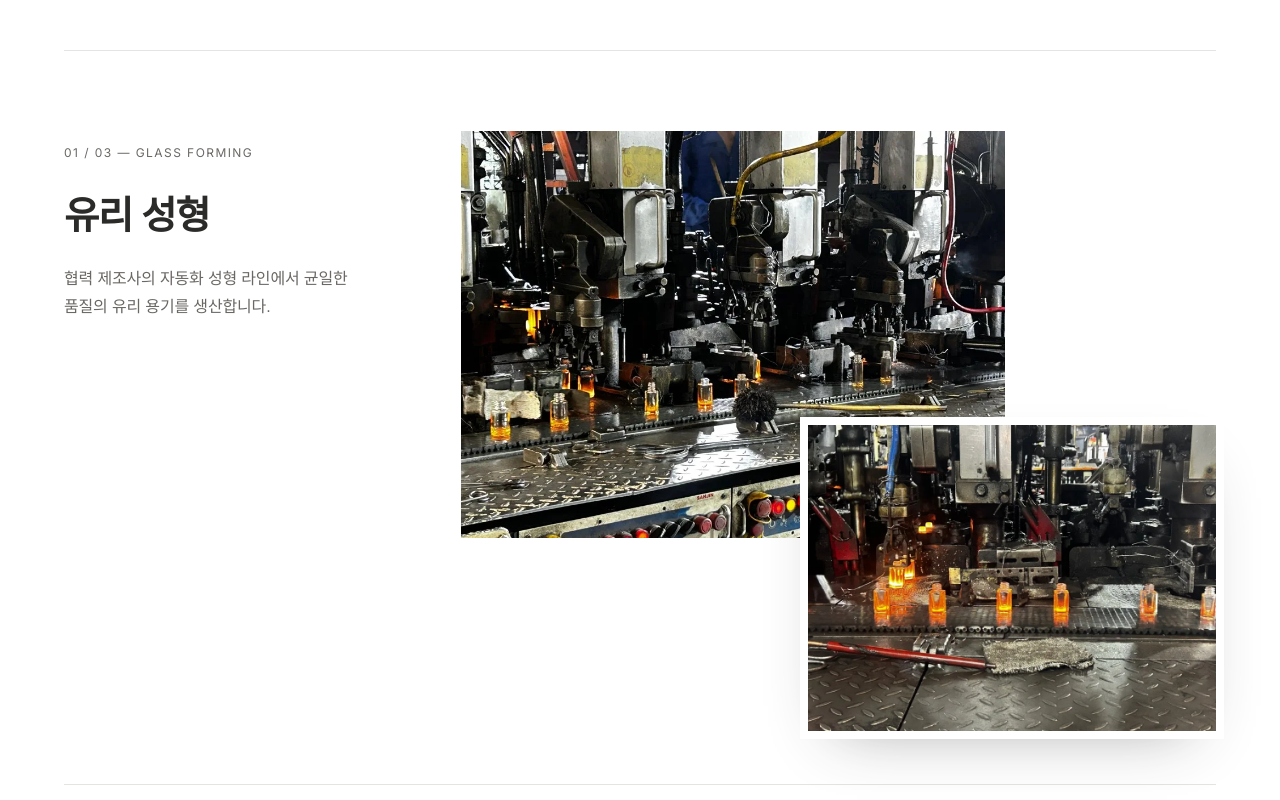
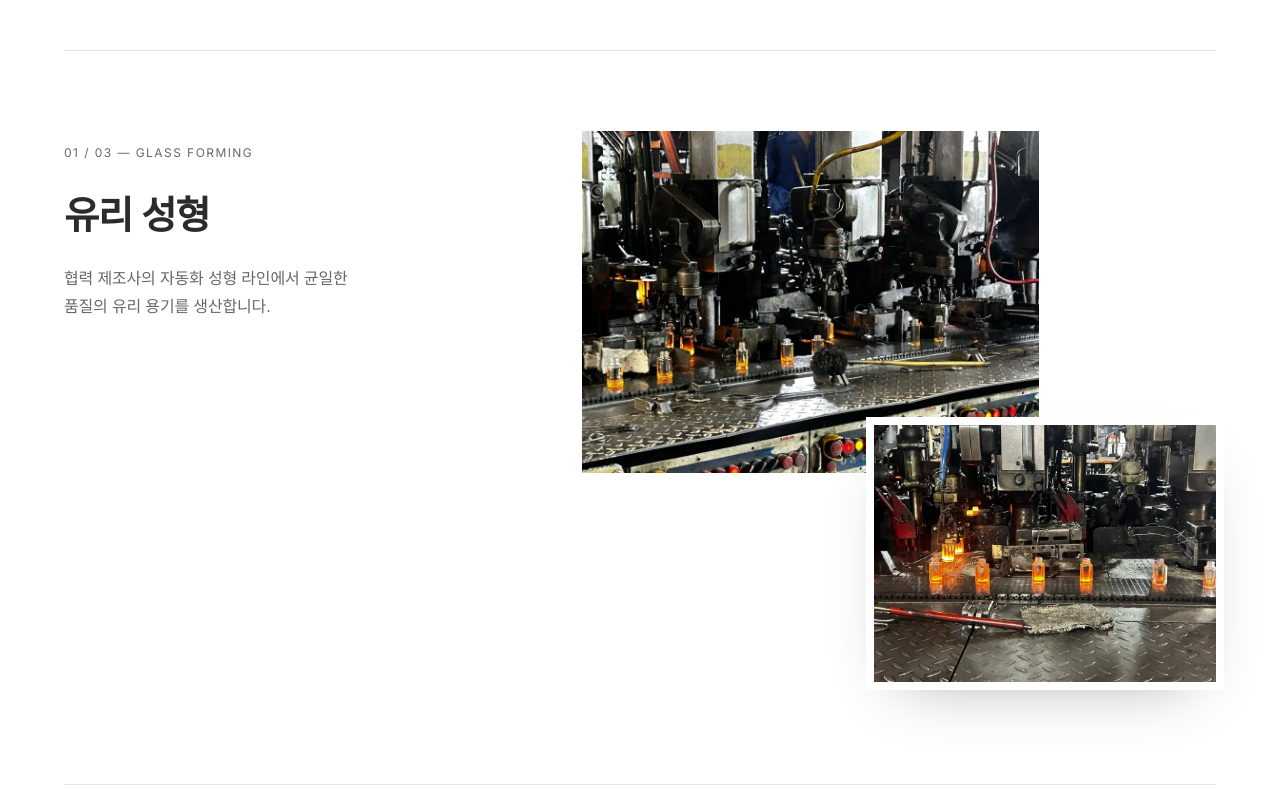
Before and after one commit to elisaohh/yy-corporation, a Next.js app: page /process in a window 1280 px wide. Shown: the part 1740-2540 px from the top of the page. Built offline with nearby package versions, Linux system fonts and the light colour scheme; a web font is replaced by a local one.

Commit message:
PROCESS: 후가공 슬라이드 제거, ONE-STOP 사진 크기 축소
Co-Authored-By: Claude Opus 5.5 <noreply@anthropic.com>

```diff
--- a/src/app/process/page.tsx
+++ b/src/app/process/page.tsx
@@ -1,7 +1,6 @@
 import type { Metadata } from "next";
 import { ContactCta } from "@/components/home/ContactCta";
 import { PageIntro } from "@/components/layout/PageIntro";
-import { FinishingSections } from "@/components/process/FinishingSections";
 import { ProcessFlow } from "@/components/process/ProcessFlow";
 import { OneStopSystem } from "@/components/process/OneStopSystem";
 import { processIntro } from "@/data/process";
@@ -11,15 +10,12 @@ const INTRO_IMAGE = "/assets/process/onestop/glass-01.webp";
 
 export const metadata: Metadata = { title: "Process" };
 
-
-
 export default function ProcessPage() {
   return (
     <>
       <PageIntro title={processIntro.title} intro={processIntro.lead} backdrop="d" motionImage={INTRO_IMAGE} />
       <ProcessFlow />
       <OneStopSystem />
-      <FinishingSections />
       <ContactCta />
     </>
   );
--- a/src/components/process/OneStopSystem.tsx
+++ b/src/components/process/OneStopSystem.tsx
@@ -106,7 +106,7 @@ export function OneStopSystem() {
 
               {/* 겹침 배치 — 높이는 폭 대비 %로 잡아 어떤 화면 폭에서도 같은 구도 */}
               <Reveal delay={120} className="md:col-span-8">
-                <div className="relative w-full" style={{ paddingBottom: `${item.height}%` }}>
+                <div className="relative ml-auto w-full md:w-[84%]" style={{ paddingBottom: `${item.height}%` }}>
                   {item.photos.map((p, k) => (
                     <div
                       key={p.src}
```
Also changed, not shown: 1 other file (tests, documents, lock files or other folders).
